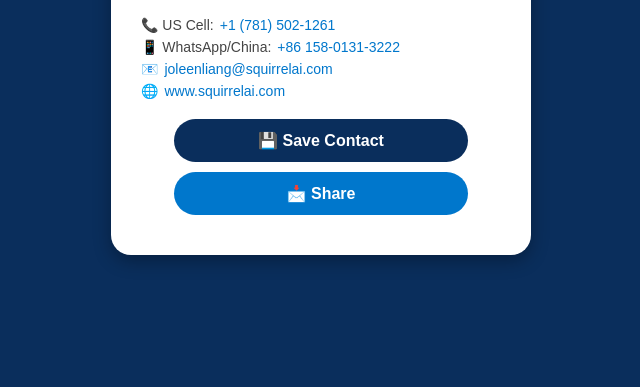
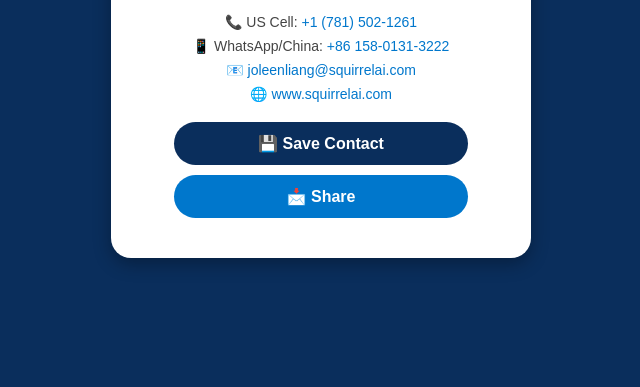
Before and after one commit to SquirrelAI/squirrelai.github.io, a plain HTML site: page index.html in a window 1280 px wide. Shown: the part 413-800 px from the top of the page, without its empty margins (319-959 px from the left). Drawn offline with Linux system fonts and the light colour scheme.

Commit message:
Update style.css

```diff
--- a/style.css
+++ b/style.css
@@ -50,14 +50,12 @@ h2 {
   margin: 20px 0;
   font-size: 14px;
   color: #444;
-  text-align: left;
+  text-align: center;   /* 居中 */
 }
 
 .info p {
-  margin: 6px 0;
-  display: flex;
-  align-items: center;
-  gap: 6px;
+  margin: 8px 0;
+  display: block;       /* 改回 block，让每行独占 */
 }
 
 .info a {
```
